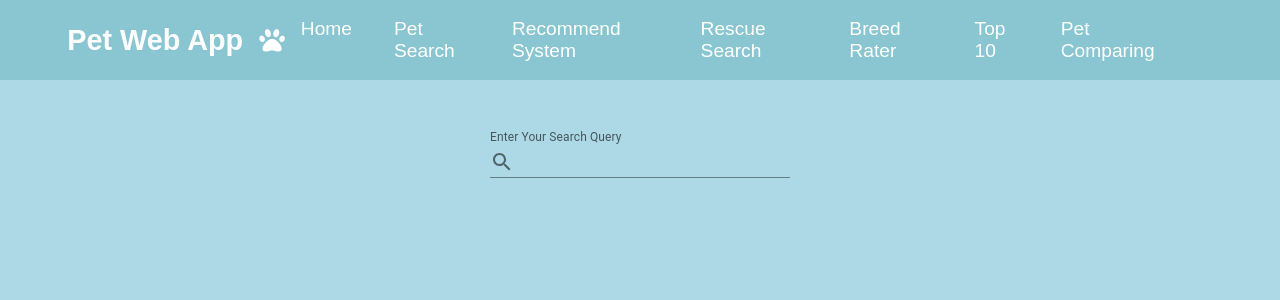
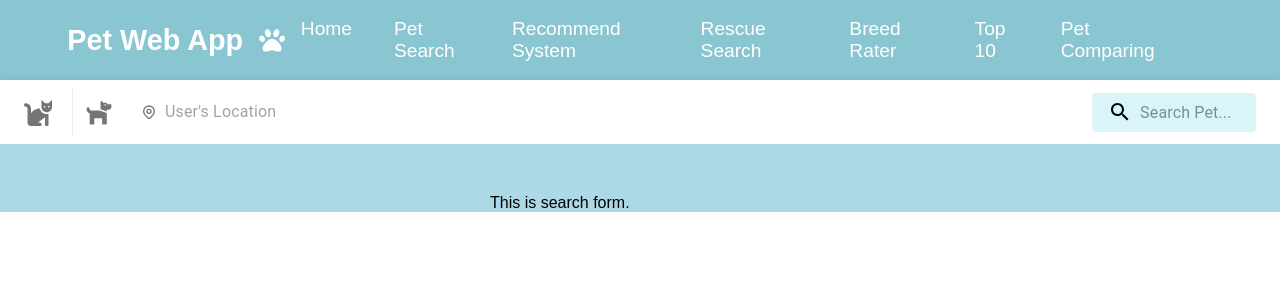
Before and after one commit to charleneyt/Hooman-Meets-Furry, a React (Create React App) app: page /search in a window 1280 px wide. Shown: the top 300 px of the page. Built offline with nearby package versions, Linux system fonts and the light colour scheme; a web font is replaced by a local one.

Commit message:
top search bar for search page

```diff
--- a/package.json
+++ b/package.json
@@ -17,6 +17,7 @@
     "@types/react-dom": "^17.0.11",
     "react": "^17.0.2",
     "react-dom": "^17.0.2",
+    "react-icons": "^4.3.1",
     "react-router": "^6.0.2",
     "react-router-dom": "^6.0.2",
     "react-scripts": "4.0.3",
--- a/src/Pages/PetSearch.js
+++ b/src/Pages/PetSearch.js
@@ -3,6 +3,8 @@ import { makeStyles } from "@mui/styles";
 import TextField from "@mui/material/TextField";
 import SearchIcon from "@mui/icons-material/Search";
 import InputAdornment from "@mui/material/InputAdornment";
+import PetSearchEngine from "../components/PetSearchPage/PetSearchEngine";
+import PetSearchBar from "../components/PetSearchPage/PetSearchBar";
 
 const useStyles = makeStyles({
   root: {
@@ -28,9 +30,12 @@ export default function PetSearchPage() {
   };
 
   return (
-    <div className={styles.root}>
-      <div className={styles.searchItem}>
-        <TextField
+    <div>
+      <PetSearchBar />
+      <div className={styles.root}>
+        <div className={styles.searchItem}>
+          <PetSearchEngine />
+          {/* <TextField
           label="Enter Your Search Query"
           value={value}
           onChange={handleChange}
@@ -43,7 +48,8 @@ export default function PetSearchPage() {
             ),
           }}
           variant="standard"
-        />
+        /> */}
+        </div>
       </div>
     </div>
   );
--- /dev/null
+++ b/src/components/PetSearchPage/PetSearchBar.js
@@ -0,0 +1,110 @@
+import * as React from "react";
+import AppBar from "@mui/material/AppBar";
+import { styled, alpha } from "@mui/material/styles";
+import { IconButton, TextField, Toolbar, Typography } from "@mui/material";
+import Box from "@mui/material/Box";
+import { FaCat, FaDog } from "react-icons/fa";
+import InputAdornment from "@mui/material/InputAdornment";
+import { HiOutlineLocationMarker } from "react-icons/hi";
+import SearchIcon from "@mui/icons-material/Search";
+import InputBase from "@mui/material/InputBase";
+import Divider from "@mui/material/Divider";
+import { MdOutlineExpandMore } from "react-icons/md";
+
+// Search bar theme
+const Search = styled("div")(({ theme }) => ({
+  position: "relative",
+  borderRadius: theme.shape.borderRadius,
+  backgroundColor: alpha("#00bcd4", 0.15),
+  "&:hover": {
+    backgroundColor: alpha("#00bcd4", 0.25),
+  },
+  marginLeft: 0,
+  width: "100%",
+  [theme.breakpoints.up("sm")]: {
+    marginLeft: theme.spacing(1),
+    width: "auto",
+  },
+}));
+
+const SearchIconWrapper = styled("div")(({ theme }) => ({
+  color: "#000",
+  padding: theme.spacing(0, 2),
+  height: "100%",
+  position: "absolute",
+  pointerEvents: "none",
+  display: "flex",
+  alignItems: "center",
+  justifyContent: "center",
+}));
+
+const StyledInputBase = styled(InputBase)(({ theme }) => ({
+  // TODO: Input test color
+  color: "#000",
+  "& .MuiInputBase-input": {
+    padding: theme.spacing(1, 1, 1, 0),
+    // vertical padding + font size from searchIcon
+    paddingLeft: `calc(1em + ${theme.spacing(4)})`,
+    transition: theme.transitions.create("width"),
+    width: "100%",
+    [theme.breakpoints.up("sm")]: {
+      width: "12ch",
+      "&:focus": {
+        width: "20ch",
+      },
+    },
+  },
+}));
+
+export default function PetSearchBar() {
+  return (
+    <Box sx={{ flexGrow: 1 }}>
+      <AppBar position="static" style={{ background: "#FFF" }}>
+        <Toolbar>
+          <IconButton size="large" edge="start" sx={{ mr: 1 }}>
+            <FaCat />
+          </IconButton>
+          {/* TODO: change button css */}
+          {/* TODO: Onclick change color */}
+          {/* TODO: hover change color */}
+          <Divider orientation="vertical" variant="middle" flexItem light />
+          {/* Dog */}
+          <IconButton size="large" edge="middle" sx={{ mr: 2 }}>
+            <FaDog />
+          </IconButton>
+          {/* TODO: Location */}
+          <Box component="form">
+            <TextField
+              // TODO: Cursor pointer
+              placeholder="User's Location"
+              variant="standard"
+              InputProps={{
+                disableUnderline: true,
+                startAdornment: (
+                  <InputAdornment position="start">
+                    <HiOutlineLocationMarker />
+                  </InputAdornment>
+                ),
+              }}
+            />
+          </Box>
+          {/* <Typography
+            color="black"
+            sx={{ flexGrow: 1, display: { xs: "none", sm: "block" } }}
+          >
+            Pet Search Bar
+          </Typography> */}
+          <Search style={{ marginLeft: "auto" }}>
+            <SearchIconWrapper>
+              <SearchIcon />
+            </SearchIconWrapper>
+            <StyledInputBase
+              placeholder="Search Pet..."
+              inputProps={{ "aria-label": "search" }}
+            />
+          </Search>
+        </Toolbar>
+      </AppBar>
+    </Box>
+  );
+}
--- /dev/null
+++ b/src/components/PetSearchPage/PetSearchEngine.js
@@ -0,0 +1,8 @@
+import * as React from "react";
+import FormGroup from "@mui/material/FormGroup";
+
+// ${gender}, ${color}, ${breed}, ${location}, ${spayed/neutered}, ${shots_current}, ${children_friendly}, ${dogs_friendly}, ${cats_friendly} are parameters that user inputs.
+
+export default function PetSearchEngine() {
+  return <div>This is search form.</div>;
+}
```
Also changed, not shown: 1 other file (tests, documents, lock files or other folders).
